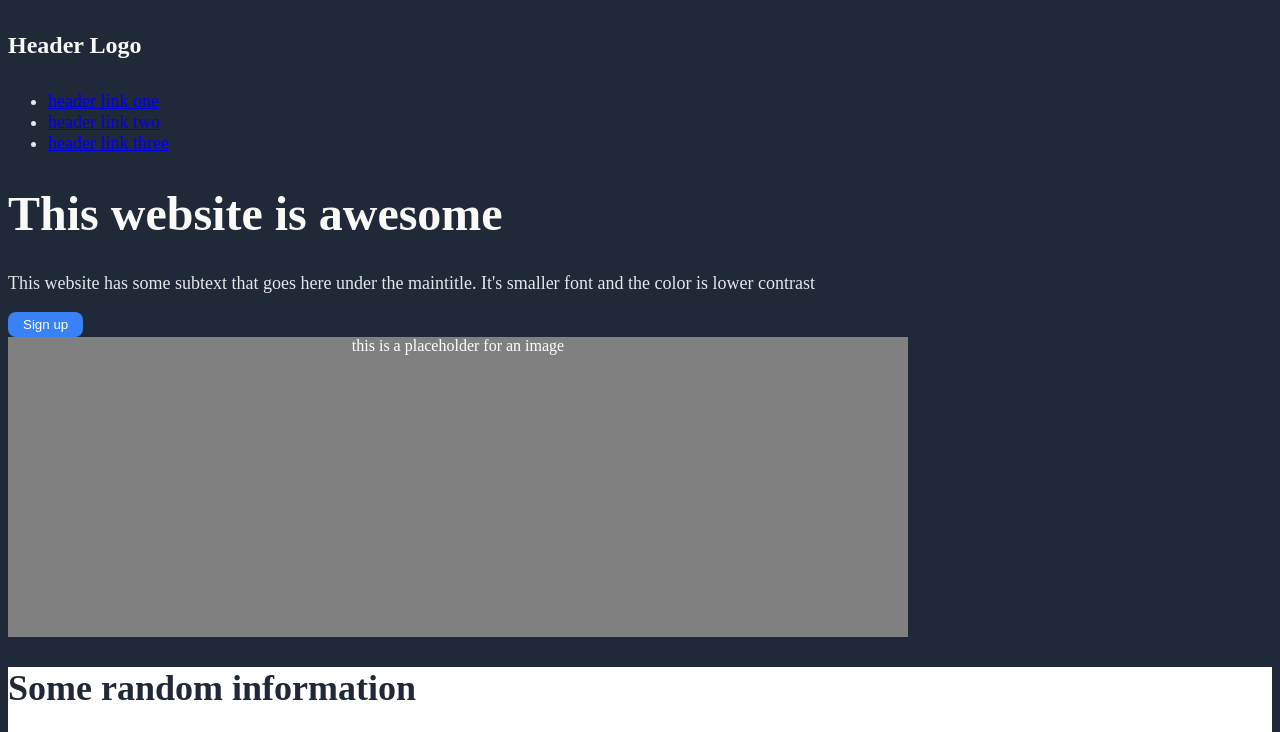
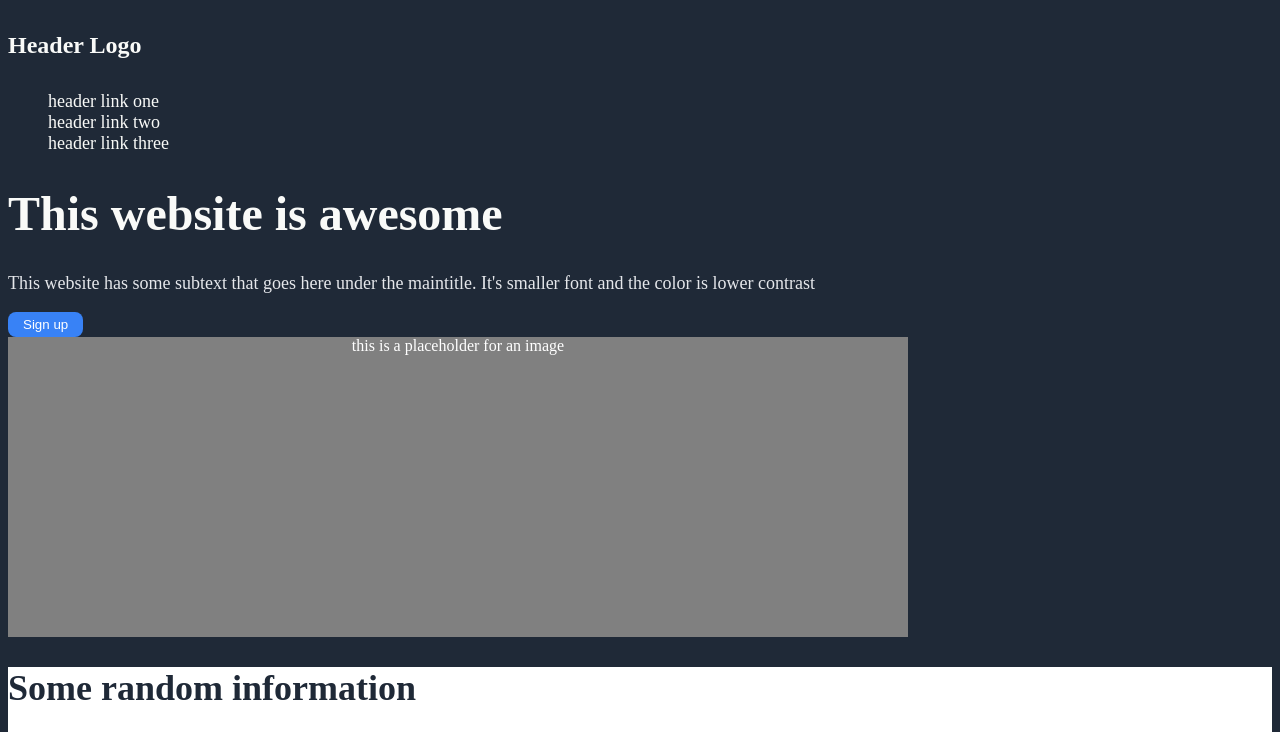
Before and after one commit to falk234/odin_landing_page, a plain HTML site: page index.html in a window 1280 px wide. Shown: the top 732 px of the page. Drawn offline with Linux system fonts and the light colour scheme.

Commit message:
Remove bullet points and underlines from header links

```diff
--- a/styles.css
+++ b/styles.css
@@ -82,3 +82,12 @@ h3,
     text-align: center;
     color: white;
 }
+
+.header-links ul{
+    list-style-type: none;
+}
+
+.header-links a{
+    text-decoration: none;
+    color: #F9FAF8;
+}
```
